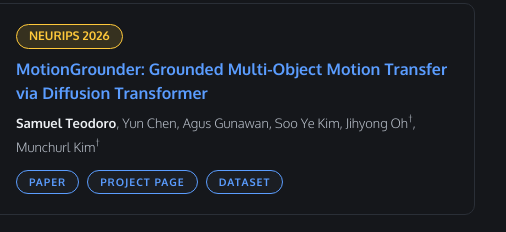
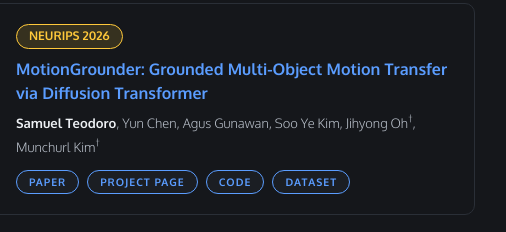
Before and after one commit to sateodoro/sateodoro.github.io, a plain HTML site: page index.html in a window 1280 px wide. Shown: the part 1637-1869 px from the top of the page, 525-1031 px from the left. Drawn offline with nearby package versions, Linux system fonts and the light colour scheme.

Commit message:
add MotionGrounder code link

```diff
--- a/index.html
+++ b/index.html
@@ -164,6 +164,7 @@
               <div class="chips">
                 <a href="https://arxiv.org/abs/2604.00853" class="chip" target="_blank" rel="noopener">Paper</a>
                 <a href="https://kaist-viclab.github.io/motiongrounder-site/" class="chip" target="_blank" rel="noopener">Project Page</a>
+                <a href="https://github.com/KAIST-VICLab/MotionGrounder" class="chip" target="_blank" rel="noopener">Code</a>
                 <a href="https://drive.google.com/file/d/1jBkU7AoOmeFdcYeSCzrK1cvcf_o0D5oK/view" class="chip" target="_blank" rel="noopener">Dataset</a>
               </div>
             </div>
```
